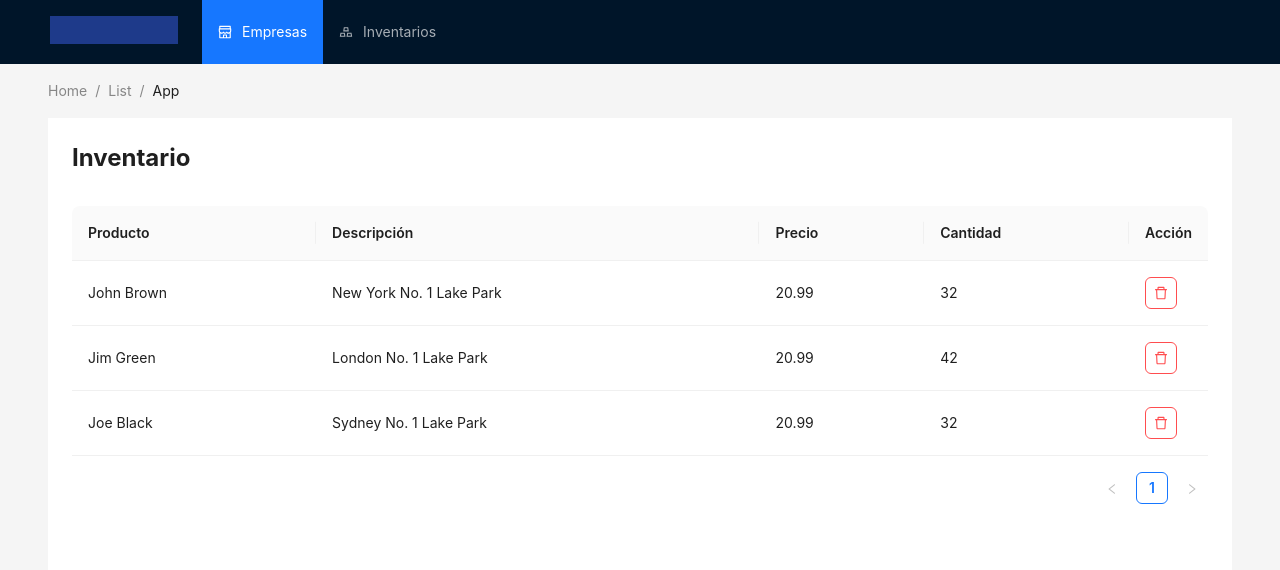
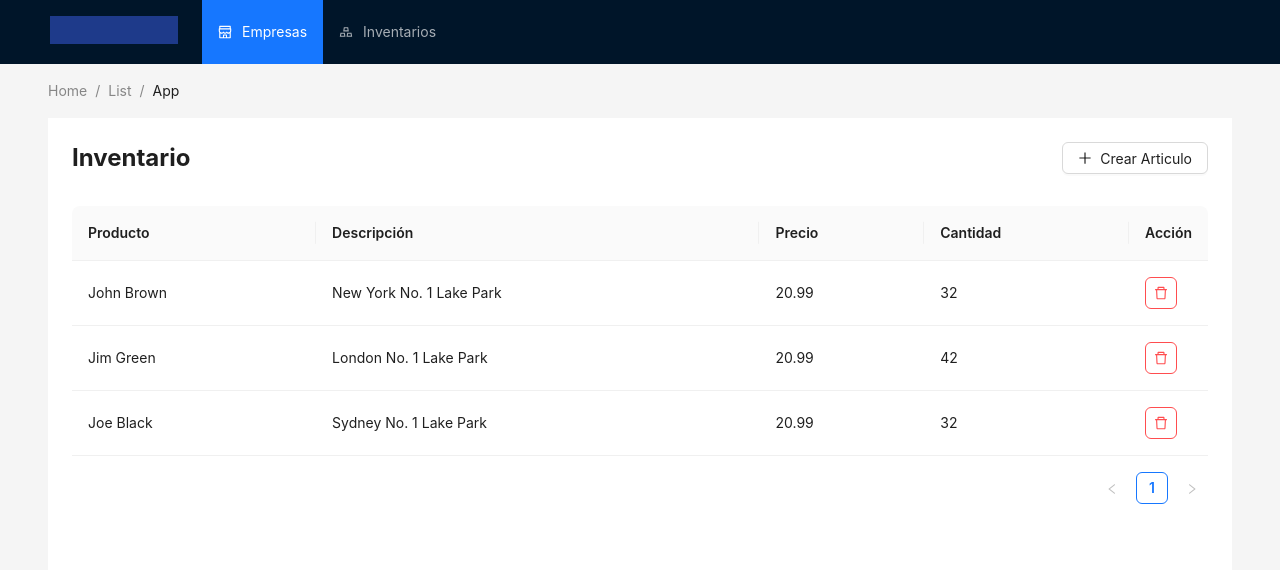
Before and after one commit to mcsrk/revstar-front, a React (Create React App) app: page / in a window 1280 px wide. Shown: the top 570 px of the page. Built offline with nearby package versions, Linux system fonts and the light colour scheme.

Commit message:
Modularized table Title+Action

```diff
--- /dev/null
+++ b/src/components/Common/TableTitle.js
@@ -0,0 +1,16 @@
+import { Button, Row } from "antd";
+
+const TableTitle = ({ title, btnTitle, btnAction, icon = null }) => {
+	return (
+		<Row justify="space-between">
+			<h1 className="text-xl  sm:text-2xl font-bold">{title}</h1>
+			{btnTitle && btnAction && (
+				<Button onClick={btnAction} icon={icon}>
+					{btnTitle}
+				</Button>
+			)}
+		</Row>
+	);
+};
+
+export default TableTitle;
--- a/src/components/Content/Inventory/Inventory.js
+++ b/src/components/Content/Inventory/Inventory.js
@@ -1,5 +1,8 @@
 import { Button, Table } from "antd";
-import { DeleteOutlined } from "@ant-design/icons";
+import { DeleteOutlined, PlusOutlined } from "@ant-design/icons";
+
+// Components
+import TableTitle from "components/Common/TableTitle";
 
 const Inventory = () => {
 	const columns = [
@@ -59,10 +62,16 @@ const Inventory = () => {
 	];
 
 	return (
-		<div>
-			<h1 className="text-xl  sm:text-2xl font-bold">Inventario</h1>
+		<>
+			<TableTitle
+				title="Inventario"
+				btnTitle="Crear Articulo"
+				icon={<PlusOutlined />}
+				btnAction={() => console.log("creando")}
+			/>
+
 			<Table className="mt-8" columns={columns} dataSource={data} />
-		</div>
+		</>
 	);
 };
 
```
